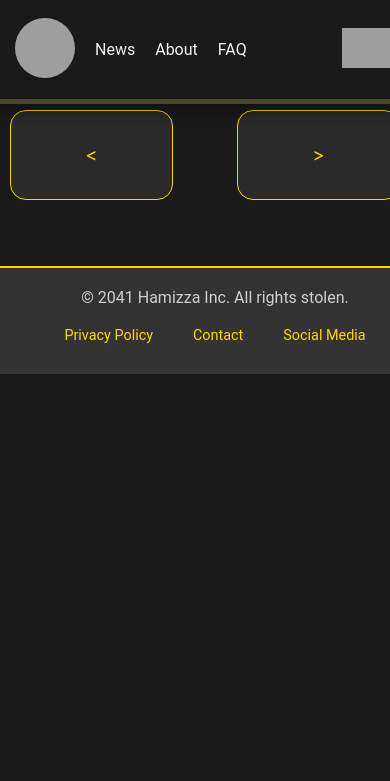
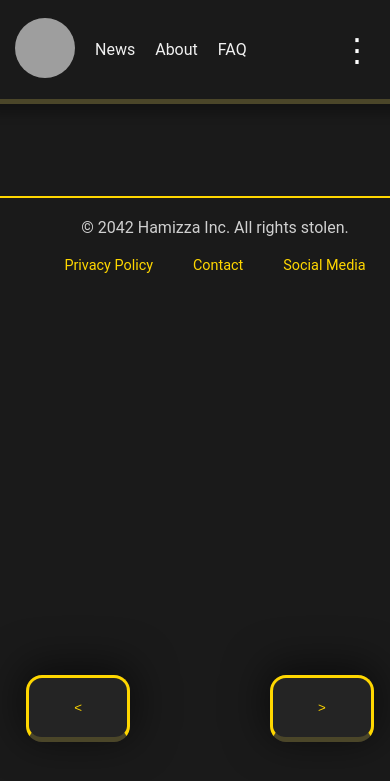
Before and after one commit to WECLEYArtz/HamizzaAwards_wecleyfied, a PHP site: page /src/htmls/categories/award-template.html in a window 390 px wide. Shown: the top 781 px of the page. Run offline with PHP 8.4, Linux system fonts and the light colour scheme; grey boxes are pictures that could not be loaded.

Commit message:
better ui, fixed footer

```diff
--- a/index.html
+++ b/index.html
@@ -22,9 +22,7 @@
 				<li><a href="src/htmls/pages/faq.html">FAQ</a></li>
 			</ul>
 		</div>
-		<div class="right">
-			<img src="src/docs/home.png" alt="User Profile Picture">
-		</div>
+		<a class="settings">⋮</a>
 	</nav>
 
 	<div class="carousel">
@@ -66,6 +64,7 @@
 	</div>
 
 	<!-- no script, need changing paths for this alone -->
+</body>
 <footer style="position: relative;">
 	<p>&copy; 2041 Hamizza Inc. All rights stolen and handed over to WECLEY Artz.</p>
 	<ul>
@@ -75,5 +74,4 @@
 		<li><a href="src/htmls/pages/donate.html">Request personal data</a></li>
 	</ul>
 </footer>
-</body>
 </html>
--- a/src/css/categories.css
+++ b/src/css/categories.css
@@ -5,27 +5,28 @@
 #play-list {
     display: flex;
     justify-content: space-between;
+	padding-inline: 1em;
 }
 
 #play-list button{
-  align-items: center;
-  border: 1px solid #FFD700;
+  width: 20em;
+  height: 5em;
+
+  max-width: 100%;
+  padding: 14px 22px;
+
+  background-color: #2a2a2a;
+  color: #FFD700;
+  border: 3px solid #FFD700;
   border-radius: 16px;
   box-sizing: border-box;
-  color: #000000;
+
+
   cursor: pointer;
-  display: flex;
-  font-family: Inter, sans-serif;
-  font-size: 18px;
-  justify-content: center;
   line-height: 28px;
-  max-width: 100%;
-  padding: 14px 22px;
-  background-color: #2a2a2a;
-  /* border-radius: 10%; */
-  width: 20em;
-  height: 5em;
-  color: #FFD700;
+
+  box-shadow: 0px -6px 40px 5px #00000085;
+  border-bottom: 5px solid rgb(75 70 41);
 }
 
 .categories {
@@ -48,12 +49,10 @@
   display: block;
   align-items: center;
 }
-
 .category-card:hover {
   background-color: #4a4a6a;
   border-color: #4a4a6a;
 }
-
 .category-card h3 {
   margin: 0;
   position: absolute;
@@ -63,18 +62,6 @@
   font-size: 1em;
   text-align: center;
 }
-/* حقدت يا زبي */
-.category-card img {
-  width: 100%;
-  object-fit: contain;
-}
-
-@media (max-width: 768px) {
-  .category-card img {
-    height: auto;
-  }
-}
-
 .category-card span {
 	color: #d0d0d0;
     position: absolute;
@@ -83,12 +70,32 @@
     width: 100%;
     text-align: center;
 }
-
-
-/*Wecley lah yn3l xerek*/
+.category-card img {
+  width: 100%;
+  object-fit: contain;
+}
 .category-card video {
   width: 100%;
   height: 200px;
   object-fit: cover;
   border-radius: 30px;
 }
+
+@media (max-width: 768px) {
+
+	#play-list{
+        display: flex;
+        width: -webkit-fill-available;
+        position: fixed;
+        top: 80%;
+		z-index: 998;
+	}
+
+	#play-list button{
+		width: 30%;
+		background-color: #2a2a2aa6;
+	}
+  .category-card img {
+    height: auto;
+  }
+}
--- a/src/css/footer.css
+++ b/src/css/footer.css
@@ -1,13 +1,17 @@
 footer {
-  background-color: #333;
+  /* background-color: #333; */
   text-align: center;
   padding: 20px;
-  position: relative;
-  bottom: 0;
   width: 100%;
   border-top: 2px solid #ffd700;
   color: #d0d0d0;
   font-size: 0.9rem;
+  z-index: 999;
+
+  position: relative;
+  bottom: 0;
+  width: 100%;
+  height: 2.5rem;
 }
 
 footer p {
--- a/src/css/general.css
+++ b/src/css/general.css
@@ -1,10 +1,16 @@
 @import url('nav.css');
 @import url('footer.css');
+
+.settings {
+    font-size: 2em;
+    color: white;
+    padding-right: 1em;
+}
 
 body {
   font-family: "Roboto", sans-serif;
   background-color: #1a1a1a;
-  padding-top: 100px !important;
+  padding-top: 5.5em;
   margin: 0;
 }
 
@@ -17,7 +23,7 @@
 }
 
 h1 , h2{
-  padding-inline: 1em;
+  padding-top: 1em;
   color: #ffd700;
   margin: 0;
   text-align: center;
--- a/src/css/index.css
+++ b/src/css/index.css
@@ -1,6 +1,7 @@
 
 @import url('carousel.css');
 @import url('general.css');
+
 
 .category-card {
   background-color: #2a2a2a;
--- a/src/htmls/categories/award-template.html
+++ b/src/htmls/categories/award-template.html
@@ -22,32 +22,38 @@
                 <li><a href="../pages/faq.html">FAQ</a></li>
             </ul>
         </div>
-        <div class="right">
-            <img src="../../docs/home.png" alt="User Profile Picture">
-        </div>
+		<a class="settings">⋮</a>
 	</nav>
 
 	<main class="voting-section">
+		<!-- <div id="play-list" class = "play-list-buttons-top"> -->
+		<!-- 	<button onclick="surfeCategory(-1)"> < </button> -->
+		<!-- 	<button onclick="surfeCategory(+1)"> > </button> -->
+		<!-- </div> -->
+		<h2 id="categories-title"></h2>
+		<p  id="categories-paragraph"></p>
+
 		<div id="play-list">
 			<button onclick="surfeCategory(-1)"> < </button>
-			<h2 id="categories-title"></h2>
 			<button onclick="surfeCategory(+1)"> > </button>
 		</div>
-		<p  id="categories-paragraph"></p>
 
 		<div id="categories-container">
 		</div>
+
 		<script src="../../js/categories-collection.json"></script>
 		<script src="../../js/award-categories-generator.js"></script>
 	</main>
 
+	<!-- must script to fix -->
 	<footer>
-        <p>&copy; 2041 Hamizza Inc. All rights stolen.</p>
+		<p>&copy; 2042 Hamizza Inc. All rights stolen.</p>
 		<ul>
 			<li><a href="../pages/privacy.html">Privacy Policy</a></li>
 			<li><a href="../pages/contact.html">Contact</a></li>
 			<li><a href="#">Social Media</a></li>
 		</ul>
 	</footer>
+
 </body>
 </html>
```
Lines whose indentation alone changed are shown as unchanged.
